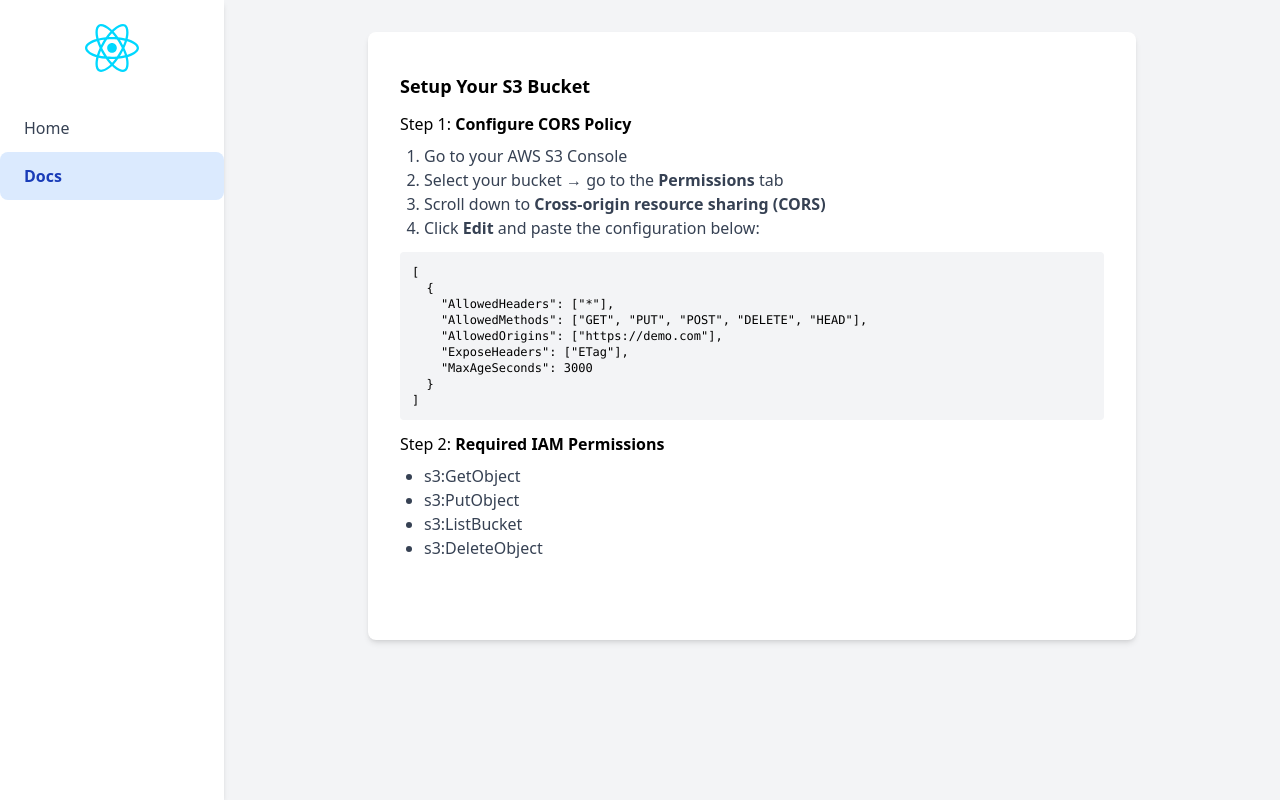
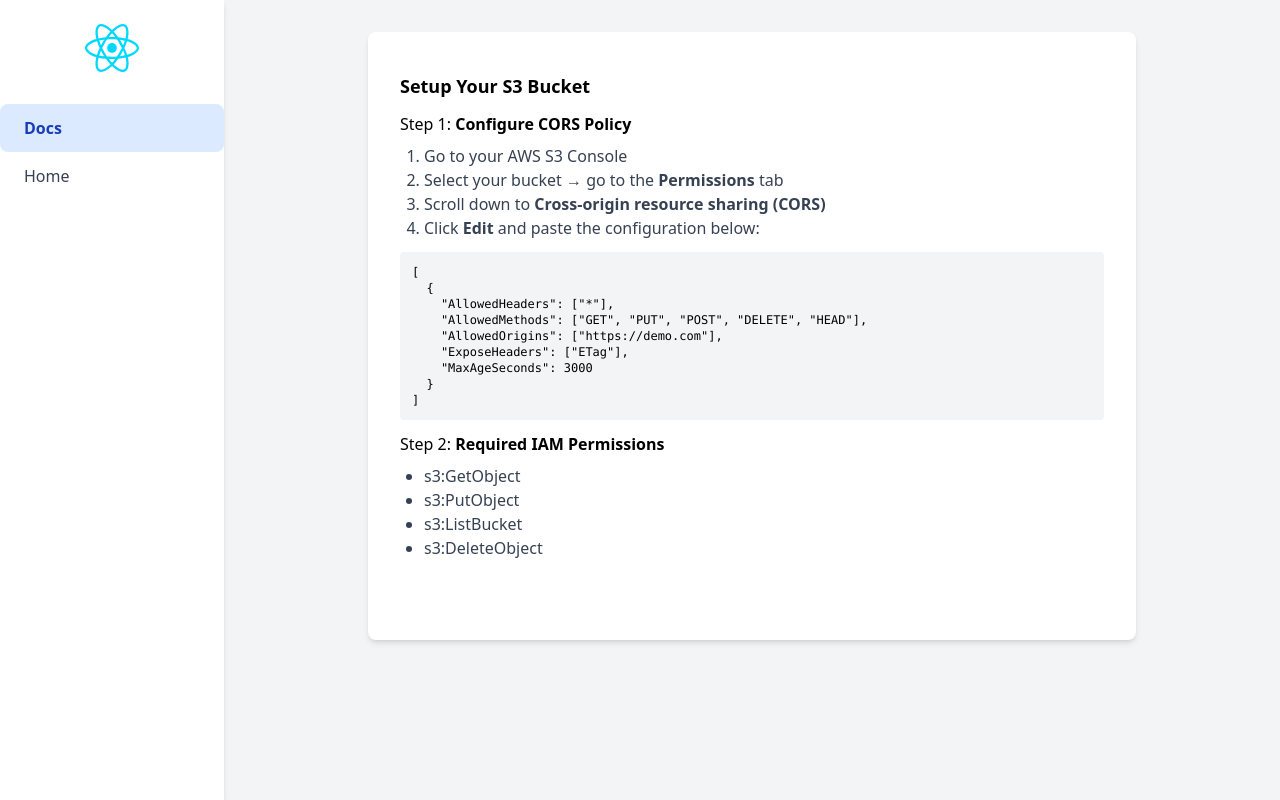
Before and after one commit to Asadullah-nadeem/AWS-Bucket-S3-Frontend, a React (Vite) app: page / in a window 1280 px wide. Built offline with nearby package versions, Linux system fonts and the light colour scheme.

Commit message:
Add docker code

```diff
--- a/src/components/Sidebar.jsx
+++ b/src/components/Sidebar.jsx
@@ -6,14 +6,7 @@ export default function Sidebar({ onNavigate, active }) {
             <img src={logo} alt="Logo" className="h-12 mb-8" />
             <ul className="w-full">
                 <li>
-                    <button
-                        className={`w-full text-left px-6 py-3 rounded-lg transition-colors ${active === 'home'
-                            ? 'bg-blue-100 text-blue-800 font-semibold'
-                            : 'hover:bg-gray-100 text-gray-700'
-                        }`}
-                        onClick={() => onNavigate('home')}>
-                         Home
-                    </button>
+
                     <button
                         className={`w-full text-left px-6 py-3 rounded-lg transition-colors ${active === 'docs'
                             ? 'bg-blue-100 text-blue-800 font-semibold'
@@ -22,6 +15,14 @@ export default function Sidebar({ onNavigate, active }) {
                         onClick={() => onNavigate('docs')}>
                          Docs
                     </button>
+                    <button
+                        className={`w-full text-left px-6 py-3 rounded-lg transition-colors ${active === 'home'
+                            ? 'bg-blue-100 text-blue-800 font-semibold'
+                            : 'hover:bg-gray-100 text-gray-700'
+                        }`}
+                        onClick={() => onNavigate('home')}>
+                        Home
+                    </button>
                 </li>
             </ul>
         </nav>
```
